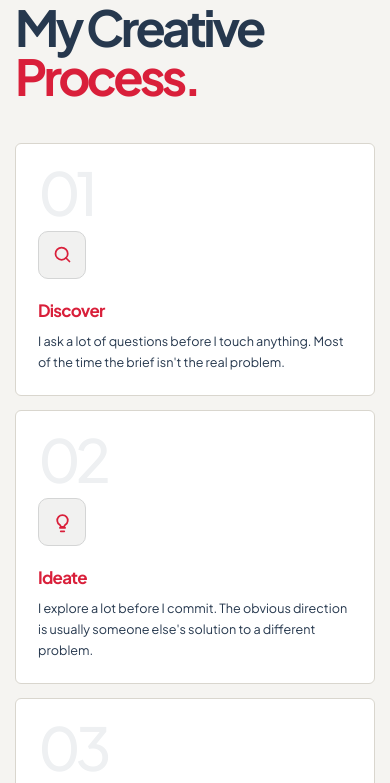
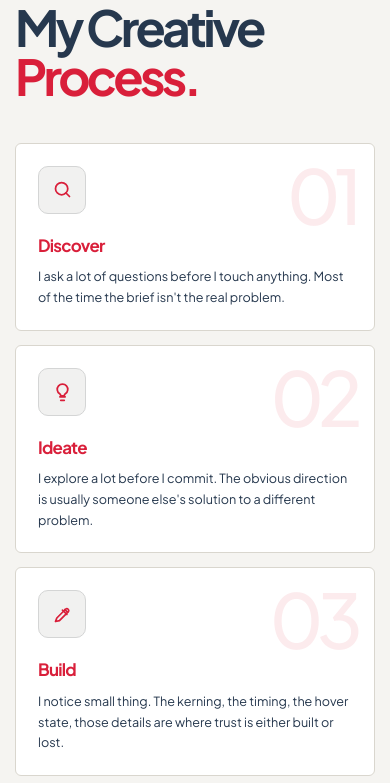
Before and after one commit to aduseimedia-eng/portfolio, a plain HTML site: page index.html in a window 390 px wide. Shown: the part 3569-4352 px from the top of the page. Drawn offline with nearby package versions, Linux system fonts and the light colour scheme; no server answers.

Commit message:
refine mobile process cards

```diff
--- a/index.html
+++ b/index.html
@@ -166,7 +166,6 @@
       .button.primary {
         background: var(--lime);
         color: #151710;
-
       }
       .button.primary:hover {
         background: #fff;
@@ -1494,7 +1493,6 @@
         background: var(--red);
         color: #fff;
         text-align: justify;
-
       }
       .button.primary:hover {
         background: var(--ink);
@@ -1877,8 +1875,28 @@
           grid-template-columns: 1fr;
         }
         .process-step {
+          position: relative;
           min-height: 0;
           padding: 22px;
+          overflow: hidden;
+        }
+        .process-number {
+          position: absolute;
+          top: 17px;
+          right: 18px;
+          z-index: 0;
+          color: rgba(217, 31, 58, 0.09);
+          font-size: 4.7rem;
+          pointer-events: none;
+        }
+        .process-icon,
+        .process-step h3,
+        .process-step p {
+          position: relative;
+          z-index: 1;
+        }
+        .process-icon {
+          margin-top: 0;
         }
         .process-step h3 {
           margin-top: 18px;
@@ -2019,8 +2037,12 @@
                 use, solid under the hood, and maintainable long after launch.
               </p>
               <div class="actions">
-                <a href="#live-sites" class="button primary">Explore my work ↘</a>
-                <a href="mailto:hello@aduseimedia.codes" class="button ghost">Get in touch</a>
+                <a href="#live-sites" class="button primary"
+                  >Explore my work ↘</a
+                >
+                <a href="mailto:hello@aduseimedia.codes" class="button ghost"
+                  >Get in touch</a
+                >
               </div>
             </div>
             <div
@@ -2308,8 +2330,8 @@
               <h2 class="section-title">Sites I've Built.</h2>
             </div>
             <p class="section-copy">
-              Working products you can open and explore right now. Some sites are
-              used internally by popular companies and they're not here.
+              Working products you can open and explore right now. Some sites
+              are used internally by popular companies and they're not here.
             </p>
           </div>
           <div class="live-sites-grid">
@@ -2736,8 +2758,8 @@
               <span class="num">03</span>
               <h3>Data</h3>
               <p>
-                Relational databases, MySQL, data modelling, query design, Postgres and
-                data integrity.
+                Relational databases, MySQL, data modelling, query design,
+                Postgres and data integrity.
               </p>
             </article>
             <article class="expert">
@@ -2828,17 +2850,20 @@
           <div class="footer-links">
             <a href="mailto:hello@aduseimedia.codes">hello@aduseimedia.codes</a>
             <a href="https://wa.me/233578224669" target="_blank" rel="noopener"
-              >WhatsApp &#8599;</a>
+              >WhatsApp &#8599;</a
+            >
             <a
               href="https://www.instagram.com/mr_adusei7/"
               target="_blank"
               rel="noopener"
-              >Instagram &#8599;</a>
+              >Instagram &#8599;</a
+            >
             <a
               href="https://www.snapchat.com/add/mr_adusei7"
               target="_blank"
               rel="noopener"
-              >Snapchat &#8599;</a>
+              >Snapchat &#8599;</a
+            >
           </div>
         </div>
         <a class="footer-top" href="#top">Back to top ↑</a>
```
